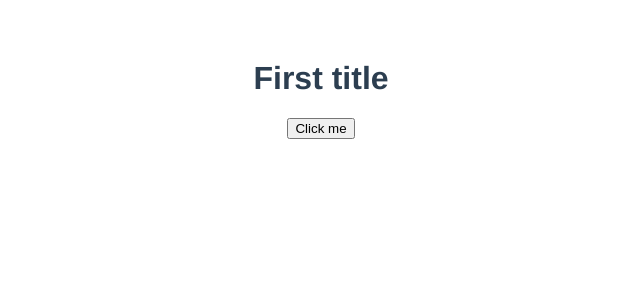
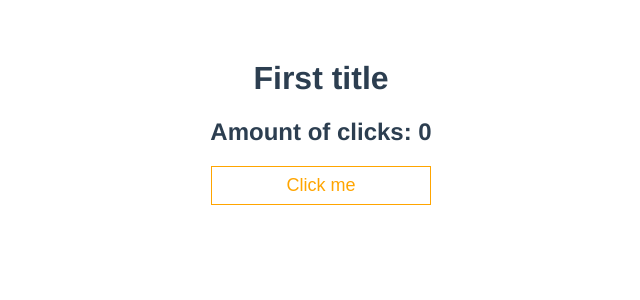
Before and after one commit to karimorozova/vue-by-venik, a Vue app in the folder my-app/: page / in a window 1280 px wide. Shown: the top 300 px of the page, without its empty margins (319-959 px from the left). Built offline with nearby package versions, Linux system fonts and the light colour scheme.

Commit message:
Styles scss

```diff
--- a/my-app/src/App.vue
+++ b/my-app/src/App.vue
@@ -1,7 +1,10 @@
 <template>
- <div id="app">
+ <div :id="$style.app">
   <MyTitle></MyTitle>
-  <MyButton>Click me</MyButton>
+  <h2>{{ title  }}</h2>
+  <MyButton @click="incrementClicks" :outlined="true">Click me</MyButton>
+  <!-- <MyButton @click="incrementClicks" :outlined="true">Click me</MyButton> -->
+  <!-- <MyButton @click="incrementClicks" outlined>Click me</MyButton> -->
  </div>
 </template>
 
@@ -14,11 +17,26 @@ export default {
   components: {
    MyTitle,
    MyButton
+  },
+  data() {
+    return {
+      amountOfClicks: 0
+      }
+  },
+  computed: {
+    title() {
+      return `Amount of clicks: ${this.amountOfClicks}`
+    }
+  },
+  methods: {
+    incrementClicks() {
+      this.amountOfClicks += 1
+    }
   }
 }
 </script>
 
-<style>
+<style module>
 #app {
   font-family: Avenir, Helvetica, Arial, sans-serif;
   -webkit-font-smoothing: antialiased;
--- a/my-app/src/components/MyButton.vue
+++ b/my-app/src/components/MyButton.vue
@@ -1,5 +1,11 @@
 <template>
-    <button :type="type">
+    <!-- <button :type="type" class="btn">
+        <slot></slot>
+    </button> -->
+      <!-- <button :type="type" :class="['btn', 'btn--outlined']">
+        <slot></slot>
+    </button> -->
+     <button :type="type" :class="{'btn': true, 'btn--outlined': outlined}">
         <slot></slot>
     </button>
 </template>
@@ -12,11 +18,31 @@
                 type: String,
                 default: 'button',
                 // required: true
+            },
+            outlined: {
+                type: Boolean,
+                default: false
             }
         }
     }
 </script>
 
 <style lang="scss" scoped>
+.btn {
+    display: inline-flex;
+    font-size: 18px;
+    padding: 8px 12px;
+    cursor: pointer;
+    background-color: orange;
+    color: white;
+    min-width: 220px;
+    border: 1px solid transparent;
+    justify-content: center;
 
+    &--outlined {
+        background-color: transparent;
+        color: orange;
+        border: 1px solid orange;
+    }
+}
 </style>
--- /dev/null
+++ b/package.json
@@ -0,0 +1,6 @@
+{
+  "devDependencies": {
+    "node-sass": "^7.0.1",
+    "sass-loader": "^12.6.0"
+  }
+}
```
Also changed, not shown: 1 other file (tests, documents, lock files or other folders).
